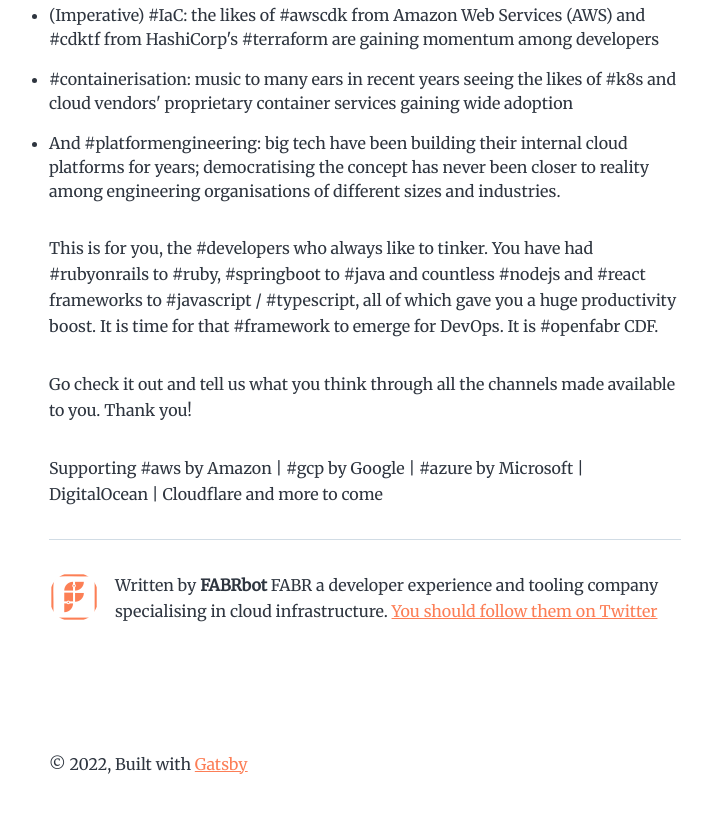
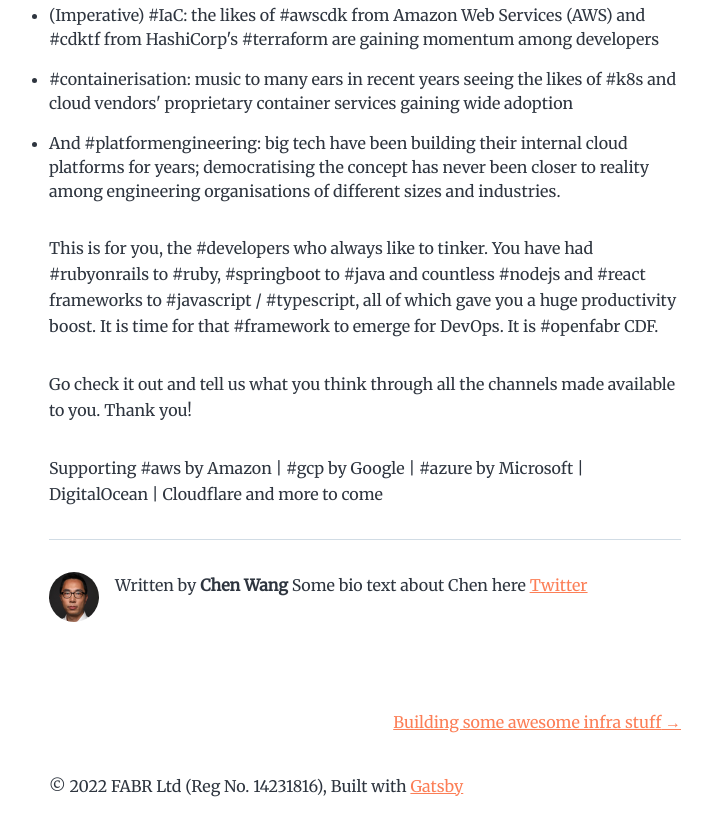
Before and after one commit to fabrhq/blog, a Gatsby site: page /hello-world-openfabr-cloud-development-kit/ in a window 1280 px wide. Shown: the part 1180-2016 px from the top of the page, without its empty margins (275-987 px from the left). Built offline with nearby package versions, Linux system fonts and the light colour scheme; Gatsby itself is replaced by a stand-in of ours.

Commit message:
feat: add multi author bio support - fix: add FABR copyright to footer - fix: add logo, tagline, and brand colours

```diff
--- a/content/blog/hello-world-openfabr-cloud-development-kit/index.md
+++ b/content/blog/hello-world-openfabr-cloud-development-kit/index.md
@@ -1,6 +1,7 @@
 ---
-title: Hello World - OpenFABR Cloud Development Kit
+title: "Hello World - OpenFABR Cloud Development Kit"
 date: "2022-11-29T22:12:03.284Z"
+author: "Chen Wang"
 description: "Launching OpenFABR Cloud Development Kit (CDF)"
 ---
 
--- /dev/null
+++ b/content/blog/janaka-test-post/index.md
@@ -0,0 +1,6 @@
+---
+title: "Building some awesome infra stuff"
+date: "2022-12-05T22:12:03.284Z"
+author: "Janaka Abeywardhana"
+description: "Building some awesome infra stuff"
+---
--- a/gatsby-config.js
+++ b/gatsby-config.js
@@ -18,7 +18,8 @@
     description: `The FABR Blog | Updates, ideas, and opinions from FABR.`,
     siteUrl: `https://fabrhq.com`,
     social: {
-      twitter: `@fabr_hq`,
+      twitterHanlde: `@fabr_hq`,
+      linkedinHandle: `fabr`
     },
   },
   plugins: [
@@ -97,6 +98,7 @@
                   }
                   frontmatter {
                     title
+                    author
                     date
                   }
                 }
--- a/gatsby-node.js
+++ b/gatsby-node.js
@@ -103,8 +103,16 @@
       summary: String
     }
 
+    type AuthorProfile {
+      name: String
+      photo: String
+      social: Social
+      bioDescription: String
+    }
+
     type Social {
-      twitter: String
+      twitterHandle: String
+      linkedinHandle: String
     }
 
     type MarkdownRemark implements Node {
@@ -115,6 +123,7 @@
     type Frontmatter {
       title: String
       description: String
+      author: String
       date: Date @dateformat
     }
 
--- a/src/components/bio.js
+++ b/src/components/bio.js
@@ -1,53 +1,114 @@
-/**
- * Bio component that queries for data
- * with Gatsby's useStaticQuery component
- *
- * See: https://www.gatsbyjs.com/docs/how-to/querying-data/use-static-query/
- */
-
 import * as React from "react"
 import { useStaticQuery, graphql } from "gatsby"
-import { StaticImage } from "gatsby-plugin-image"
+import { StaticImage, GatsbyImage, getImage, getImageData } from "gatsby-plugin-image"
 
-const Bio = () => {
-  const data = useStaticQuery(graphql`
-    query BioQuery {
-      site {
-        siteMetadata {
-          author {
-            name
-            summary
-          }
-          social {
-            twitter
-          }
-        }
+const Bio = ({ authorName }) => {
+
+  //   const data = useStaticQuery(graphql`
+//     query BioQuery {
+//       site {
+//         siteMetadata {
+//           author {
+//             name
+//             summary
+//           }
+//           social {
+//             twitterHandle
+//           }
+//         }
+//       }
+//     }
+//   `)
+
+  let authorProfile;
+
+  // Adding author profiles:
+  // - add a new case below. Matches on the `aurthor` frontmatter field in post MD files.
+  // - add profile photo files to `/src/images/author-profile-photos` folder.
+  // - add a <StaticImage> component at the bottom
+  switch (authorName) {
+    case "Janaka Abeywardhana":
+      authorProfile = {
+        name: authorName,
+        social: {
+          twitterHandle: "janaka_a",
+          linkedinHandle: "janakaabeywardhana",
+        },
+        bioDescription: "Some bio text about Janaka here"
       }
-    }
-  `)
+      break;
+    case "Chen Wang":
+      authorProfile = {
+        name: authorName,
+        photoFileName: "chen-profile-pic.jpg",
+        social: {
+          twitterHandle: "cwang",
+          linkedinHandle: "",
+        },
+        bioDescription: "Some bio text about Chen here"
+      }
+      break;
+    case "Gautam Sreekumar":
+      authorProfile = {
+        name: authorName,
+        photoFileName: "",
+        social: {
+          twitterHandle: "@",
+          linkedinHandle: "",
+        },
+        bioDescription: "Some bio text about Gautam here"
+      }
+      break;
+    default:
+      authorProfile = {
+        name: "FABR",
+        photoFileName: "../images/fabr-icon.png",
+        social: {
+          twitterHandle: "@fabr_hq",
+          linkedinHandle: "fabrhq",
+        },
+        bioDescription: "Some bio text about FABR here"
+      }
+      break;
+  }
+
 
   // Set these values by editing "siteMetadata" in gatsby-config.js
-  const author = data.site.siteMetadata?.author
-  const social = data.site.siteMetadata?.social
+  // const author1 = data.site.siteMetadata?.author
+  // const social = data.site.siteMetadata?.social
 
   return (
+    // StaticImage doesn't access dynamic values for the `src` prop. This is the simplest solution
     <div className="bio">
+      {(authorProfile.name=="Janaka Abeywardhana") &&
       <StaticImage
         className="bio-avatar"
         layout="fixed"
         formats={["auto", "webp", "avif"]}
-        src="../images/fabr-icon.png"
+        src="../images/author-profile-photos/janaka-profile-pic-square.jpg"
         width={50}
         height={50}
         quality={95}
         alt="Profile picture"
-      />
-      {author?.name && (
+      />}
+      {(authorProfile.name=="Chen Wang") &&
+      <StaticImage
+        className="bio-avatar"
+        layout="fixed"
+        formats={["auto", "webp", "avif"]}
+        src="../images/author-profile-photos/chen-profile-pic.jpg"
+        width={50}
+        height={50}
+        quality={95}
+        alt="Profile picture"
+      />}
+
+      {authorProfile?.name && (
         <p>
-          Written by <strong>{author.name}</strong> {author?.summary || null}
+          Written by <strong>{authorProfile.name}</strong> {authorProfile?.bioDescription || null}
           {` `}
-          <a href={`https://twitter.com/${social?.twitter || ``}`}>
-            You should follow them on Twitter
+          <a href={`https://twitter.com/${authorProfile.social?.twitterHandle || ``}`}>
+            Twitter
           </a>
         </p>
       )}
--- a/src/components/layout.js
+++ b/src/components/layout.js
@@ -53,7 +53,7 @@
         {header}</header>
       <main>{children}</main>
       <footer>
-        © {new Date().getFullYear()}, Built with
+        © {new Date().getFullYear()} FABR Ltd (Reg No. 14231816), Built with
         {` `}
         <a href="https://www.gatsbyjs.com">Gatsby</a>
       </footer>
--- a/src/components/seo.js
+++ b/src/components/seo.js
@@ -8,7 +8,7 @@
 import * as React from "react"
 import { useStaticQuery, graphql } from "gatsby"
 
-const Seo = ({ description, title, author, children }) => {
+const Seo = ({ description, title, children }) => {
   const { site } = useStaticQuery(
     graphql`
       query {
@@ -17,7 +17,7 @@
             title
             description
             social {
-              twitter
+              twitterHandle
             }
           }
         }
@@ -38,7 +38,7 @@
       <meta name="twitter:card" content="summary" />
       <meta
         name="twitter:creator"
-        content={site.siteMetadata?.social?.twitter || ``}
+        content={site.siteMetadata?.social?.twitterHandle || ``}
       />
       <meta name="twitter:title" content={title} />
       <meta name="twitter:description" content={metaDescription} />
--- a/src/pages/index.js
+++ b/src/pages/index.js
@@ -12,7 +12,7 @@
   if (posts.length === 0) {
     return (
       <Layout location={location} title={siteTitle}>
-        <Bio />
+        <div className="bio"><p>Updates, ideas, and opinions from FABR, a developer experience and tooling company specialising in cloud infrastructure.</p></div>
         <p>
           No blog posts found. Add markdown posts to "content/blog" (or the
           directory you specified for the "gatsby-source-filesystem" plugin in
@@ -86,6 +86,7 @@
         frontmatter {
           date(formatString: "DD MMMM YYYY")
           title
+          author
           description
         }
       }
--- a/src/templates/blog-post.js
+++ b/src/templates/blog-post.js
@@ -10,7 +10,6 @@
   location,
 }) => {
   const siteTitle = site.siteMetadata?.title || `Title`
-
   return (
     <Layout location={location} title={siteTitle}>
       <article
@@ -28,7 +27,7 @@
         />
         <hr />
         <footer>
-          <Bio />
+          <Bio authorName={post.frontmatter.author}/>
         </footer>
       </article>
       <nav className="blog-post-nav">
@@ -89,6 +88,7 @@
       html
       frontmatter {
         title
+        author
         date(formatString: "DD MMMM YYYY")
         description
       }
```
Also changed, not shown: src/images/author-profile-photos/chen-profile-pic.jpg (added), src/images/author-profile-photos/janaka-profile-pic-square.jpg (added), src/images/profile-pic.png (deleted).
